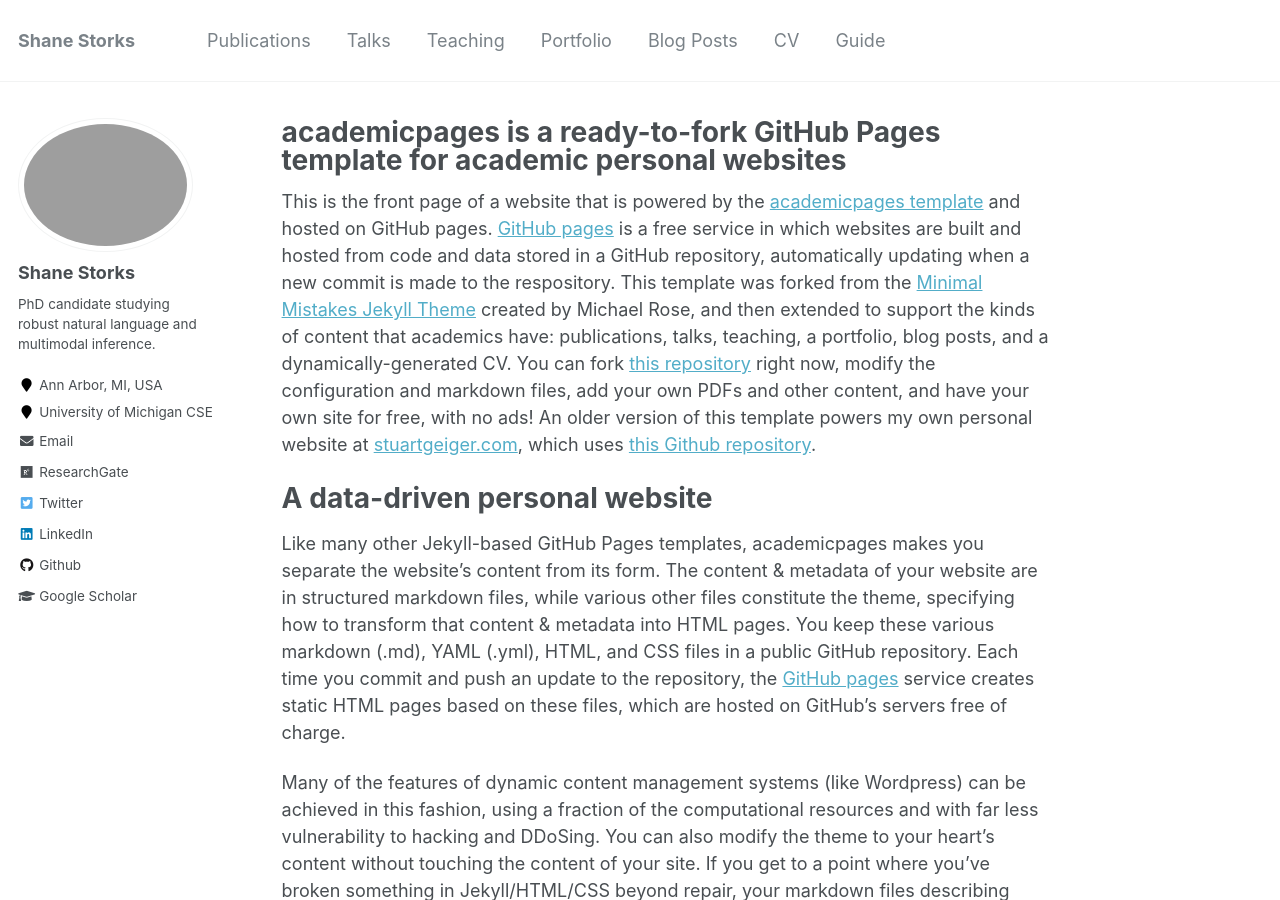
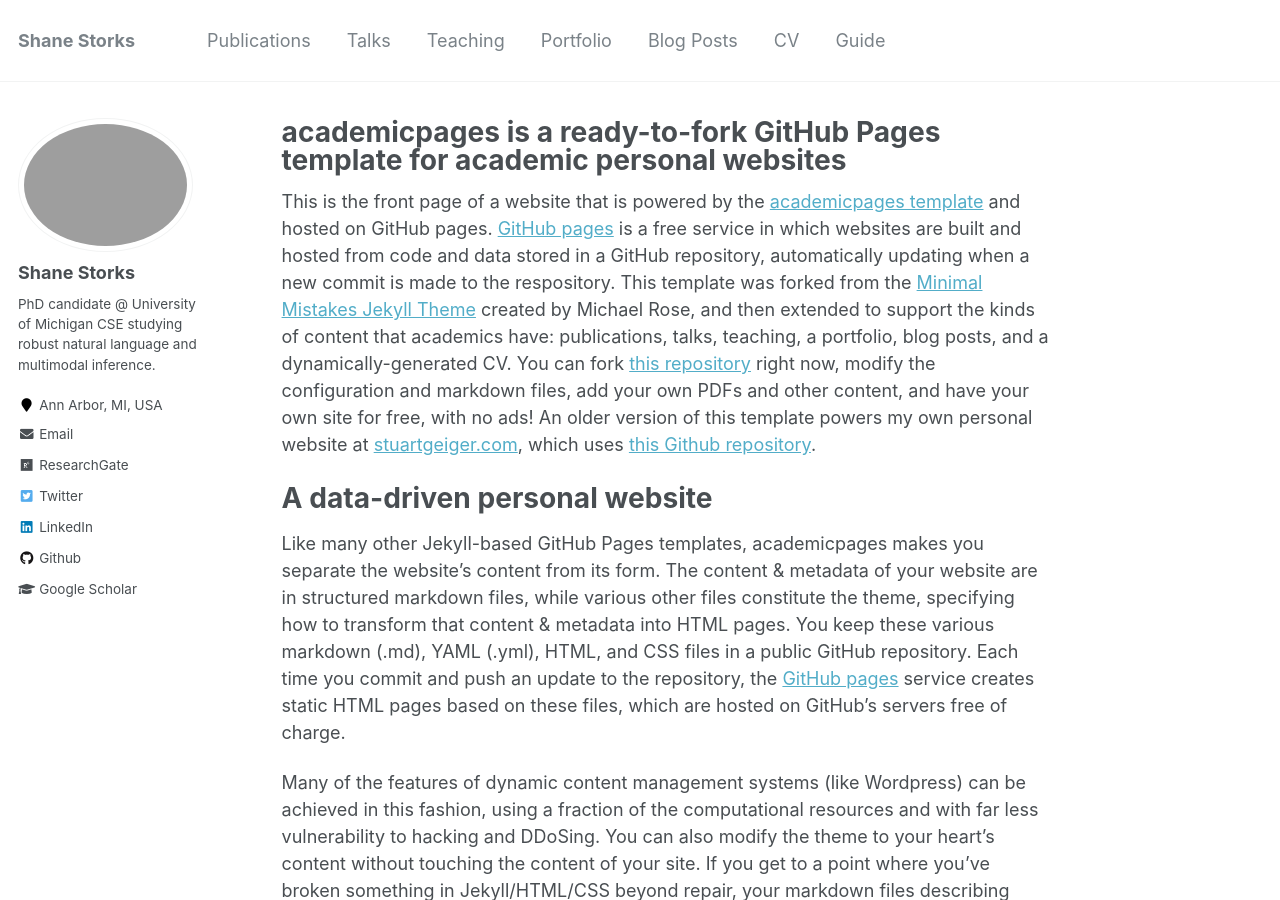
Before and after one commit to shanestorks/shanestorks.github.io, a Jekyll site: the page built from _pages/about.md, in a window 1280 px wide and 900 px high. Built offline with Jekyll 4.4.1, drawn with Linux system fonts in a browser that asks for light colours.

Commit message:
More information

```diff
--- a/_config.yml
+++ b/_config.yml
@@ -10,7 +10,7 @@ locale                   : "en-US"
 title                    : "Shane Storks"
 title_separator          : "-"
 name                     : &name "Shane Storks"
-description              : &description "personal description"
+description              : &description "Shane Storks' personal website."
 url                      : https://shanestorks.github.io # the base hostname & protocol for your site e.g. "https://mmistakes.github.io"
 baseurl                  : "" # the subpath of your site, e.g. "/blog"
 repository               : "shanestorks/shanestorks.github.io"
@@ -82,8 +82,8 @@ analytics:
 author:
   name             : "Shane Storks"
   avatar           : "profile.png"
-  bio              : "PhD candidate studying robust natural language and multimodal inference."
-  employer         : "University of Michigan CSE"
+  bio              : "PhD candidate @ University of Michigan CSE studying robust natural language and multimodal inference."
+  employer         :
   location         : "Ann Arbor, MI, USA"
   pubmed           :
   email            : "http://scr.im/sstorks"
@@ -91,7 +91,6 @@ author:
   linkedin         : "https://www.linkedin.com/in/shane-storks-0260b798/"
   googlescholar    : "https://scholar.google.com/citations?user=_oIgFVcAAAAJ&hl=en"
   researchgate     : "https://www.researchgate.net/profile/Shane-Storks"
-  arxiv            : "https://arxiv.org/search/cs?searchtype=author&query=Storks%2C+S"
   uri              :
   bitbucket        :
   codepen          :
@@ -256,7 +255,7 @@ sass:
 permalink: /:categories/:title/
 # paginate: 5 # amount of posts to show
 # paginate_path: /page:num/
-timezone: America/Los_Angeles # http://en.wikipedia.org/wiki/List_of_tz_database_time_zones
+timezone: America/Detroit # http://en.wikipedia.org/wiki/List_of_tz_database_time_zones
 
 
 # Plugins
```
